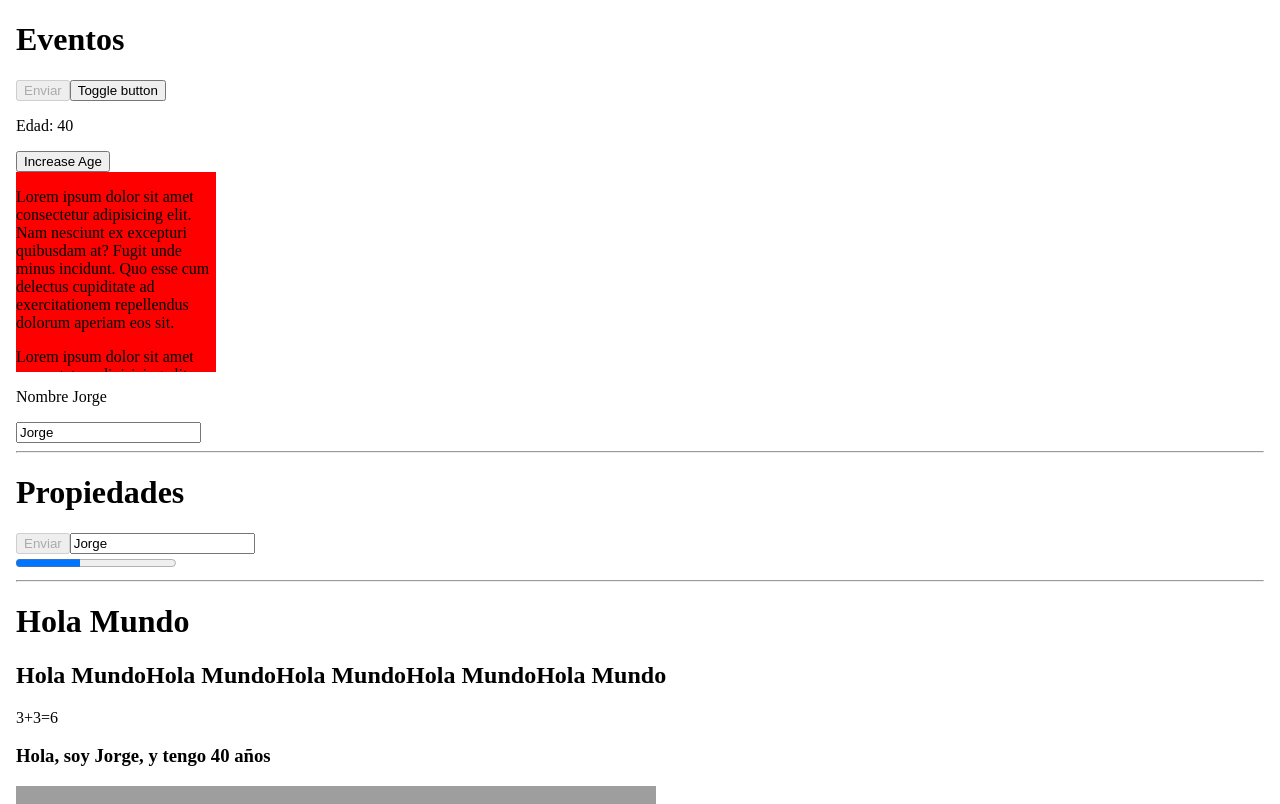
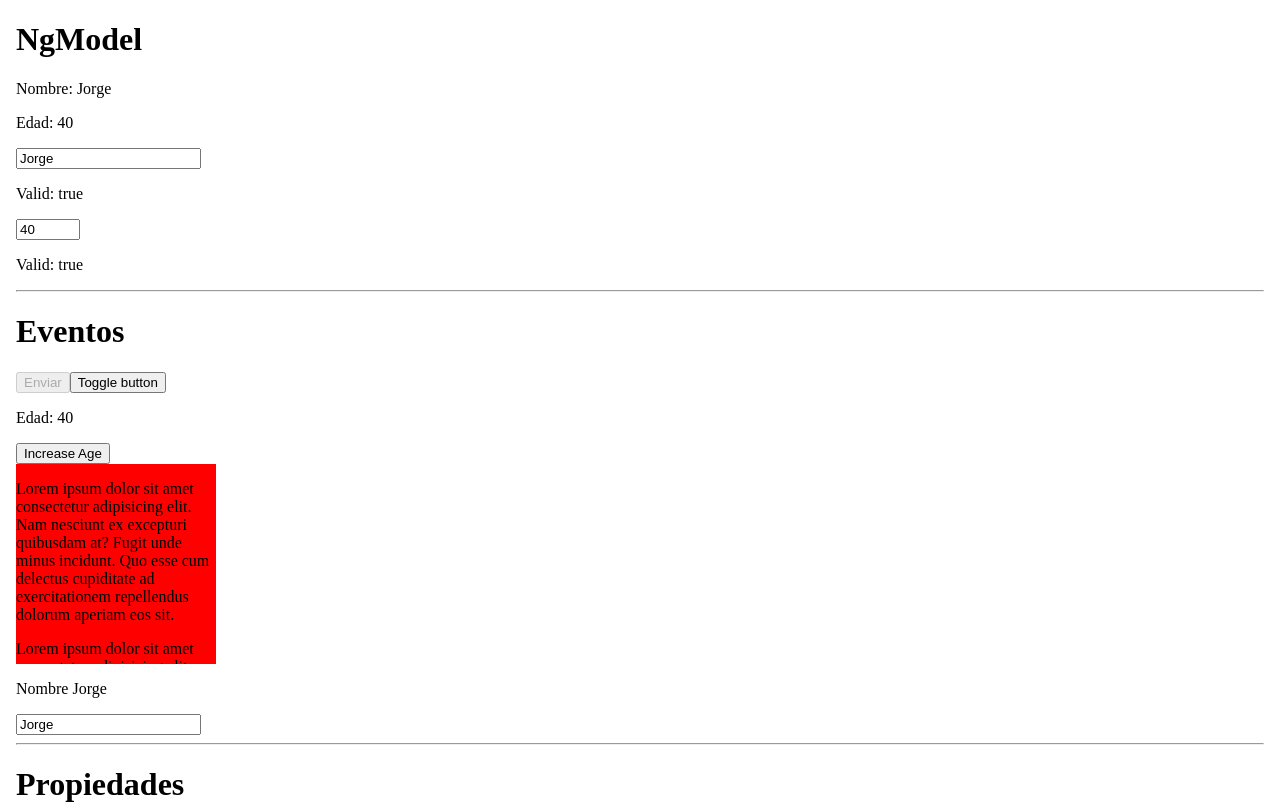
Before and after one commit to jgarrone82/my-store, an Angular app: page / in a window 1280 px wide. Shown: the top 804 px of the page. Built offline with nearby package versions, Linux system fonts and the light colour scheme; grey boxes are pictures that could not be loaded.

Commit message:
data binding with ngModel

```diff
--- a/src/app/app.component.html
+++ b/src/app/app.component.html
@@ -7,6 +7,14 @@
   <title>Document</title>
 </head>
 <body>
+  <h1>NgModel</h1>
+  <p>Nombre: {{name}}</p>
+  <p>Edad: {{age}} </p>
+  <input type="text" required #nameInput="ngModel" [(ngModel)]="name">
+  <p>Valid: {{nameInput.valid}}</p>
+  <input type="number" max="100" min="18" required #ageInput="ngModel" [(ngModel)]="age">
+  <p>Valid: {{ageInput.valid}}</p>
+  <hr/>
   <h1>Eventos</h1>
   <button [disabled]="btnDisabled">Enviar</button>
   <button (click)="toggleButton()">Toggle button</button>
--- a/src/app/app.module.ts
+++ b/src/app/app.module.ts
@@ -3,6 +3,8 @@
 
 import { AppRoutingModule } from './app-routing.module';
 import { AppComponent } from './app.component';
+
+import { FormsModule } from '@angular/forms';
 
 @NgModule({
   declarations: [
@@ -10,7 +12,8 @@
   ],
   imports: [
     BrowserModule,
-    AppRoutingModule
+    AppRoutingModule,
+    FormsModule
   ],
   providers: [],
   bootstrap: [AppComponent]
```
